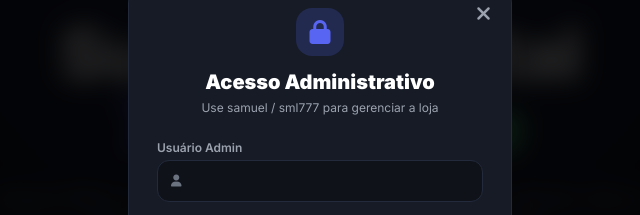
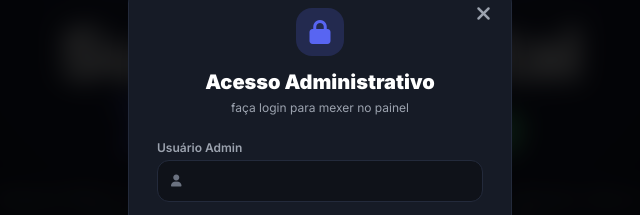
Before and after one commit to joaopedro2212/7even-store, a plain HTML site: page index.html in a window 1280 px wide. Both pictures are taken after a click on the button "Painel Admin". Shown: the part 226-441 px from the top of the page, 320-960 px from the left. Drawn offline with nearby package versions, Linux system fonts and the light colour scheme.

```diff
--- a/index.html
+++ b/index.html
@@ -446,7 +446,7 @@
           <i class="fa-solid fa-lock"></i>
         </div>
         <h3 class="text-xl font-black text-white">Acesso Administrativo</h3>
-        <p class="text-xs text-gray-400 mt-1">Use samuel / sml777 para gerenciar a loja</p>
+        <p class="text-xs text-gray-400 mt-1">faça login para mexer no painel</p>
       </div>
 
       <form id="loginForm" onsubmit="handleLoginSubmit(event)" autocomplete="off" class="space-y-4">
```
